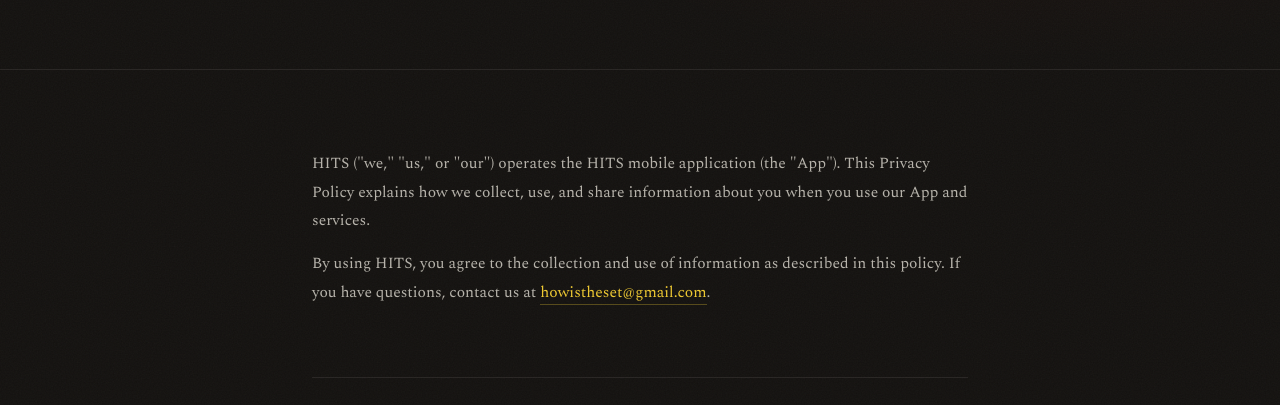
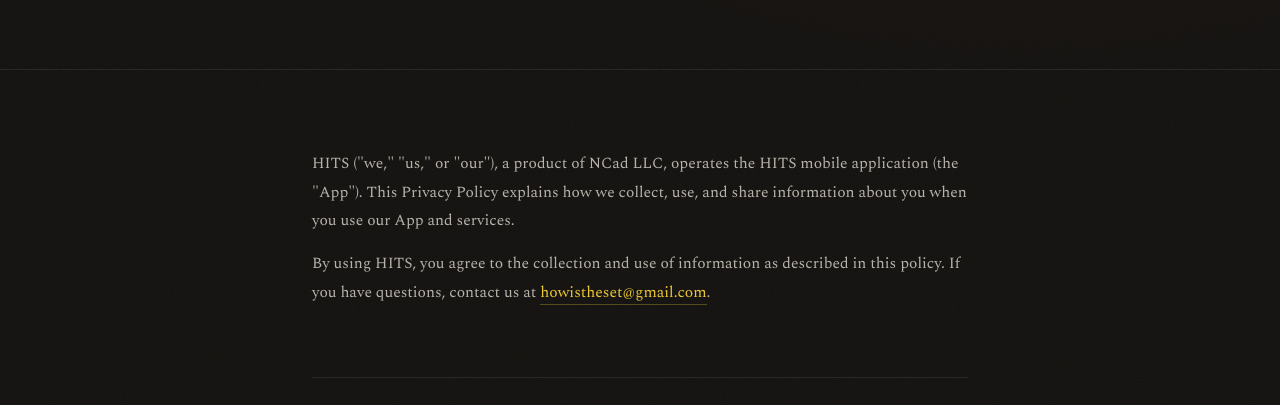
Before and after one commit to NickCad2/hits-landing, a plain HTML site: page privacy.html in a window 1280 px wide. Shown: the part 395-800 px from the top of the page. Drawn offline with nearby package versions, Linux system fonts and the light colour scheme.

Commit message:
Add NCad LLC legal entity name to footer and legal pages for Apple enrollment verification

```diff
--- a/privacy.html
+++ b/privacy.html
@@ -223,8 +223,9 @@
 
   <div class="policy-section">
     <p>
-      HITS ("we," "us," or "our") operates the HITS mobile application (the "App"). This Privacy Policy
-      explains how we collect, use, and share information about you when you use our App and services.
+      HITS ("we," "us," or "our"), a product of NCad LLC, operates the HITS mobile application (the "App").
+      This Privacy Policy explains how we collect, use, and share information about you when you use our
+      App and services.
     </p>
     <p>
       By using HITS, you agree to the collection and use of information as described in this policy.
@@ -370,7 +371,7 @@
     <a href="privacy.html">Privacy Policy</a>
     <a href="terms.html">Terms of Service</a>
   </div>
-  <p class="footer-copy">&copy; 2026 HITS. Philadelphia, PA. All rights reserved.</p>
+  <p class="footer-copy">&copy; 2026 NCad LLC, dba HITS. Philadelphia, PA. All rights reserved.</p>
 </footer>
 
 </body>
```
Also changed, not shown: index.html (+1 -1 lines), terms.html (+2 -2 lines).
